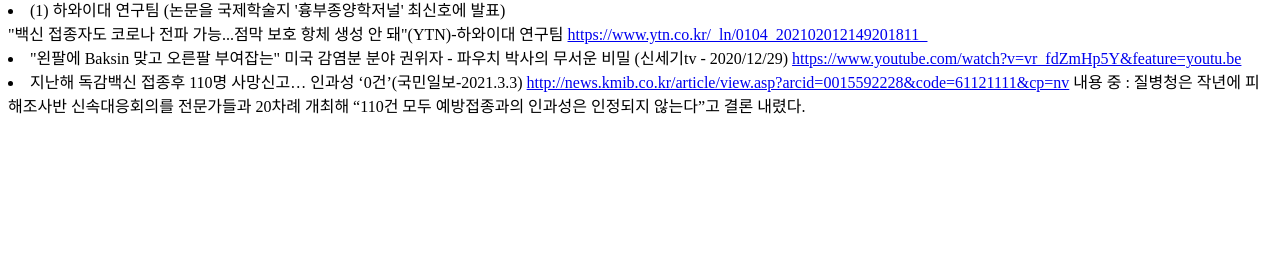
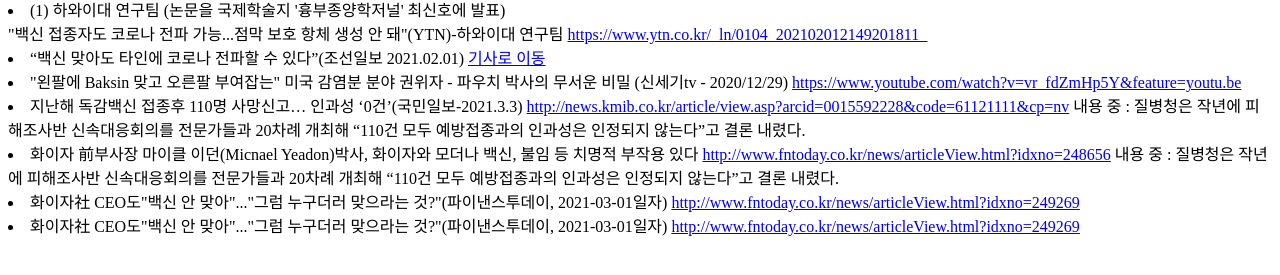
Before and after one commit to FRONTIERWJ/news, a plain HTML site: page index.html in a window 1280 px wide. Shown: the part 27-302 px from the top of the page. Drawn offline with Linux system fonts and the light colour scheme.

Commit message:
Update index.html

```diff
--- a/index.html
+++ b/index.html
@@ -6,6 +6,11 @@
 (1) 하와이대 연구팀 (논문을 국제학술지 '흉부종양학저널' 최신호에 발표)<br>
 "백신 접종자도 코로나 전파 가능...점막 보호 항체 생성 안 돼"(YTN)-하와이대 연구팀
 <a href='https://www.ytn.co.kr/_ln/0104_202102012149201811_'>https://www.ytn.co.kr/_ln/0104_202102012149201811_</a>
+</li>
+
+<li>
+“백신 맞아도 타인에 코로나 전파할 수 있다”(조선일보 2021.02.01)
+<a href='https://www.msn.com/ko-kr/money/topstories/%EB%B0%B1%EC%8B%A0-%EB%A7%9E%EC%95%84%EB%8F%84-%ED%83%80%EC%9D%B8%EC%97%90-%EC%BD%94%EB%A1%9C%EB%82%98-%EC%A0%84%ED%8C%8C%ED%95%A0-%EC%88%98-%EC%9E%88%EB%8B%A4/ar-BB1dhK6j'>기사로 이동</a>
 </li>
 
 <li>
@@ -19,4 +24,19 @@
 내용 중 : 질병청은 작년에 피해조사반 신속대응회의를 전문가들과 20차례 개최해 “110건 모두 예방접종과의 인과성은 인정되지 않는다”고 결론 내렸다.
 </li>
 
+<li>
+화이자 前부사장 마이클 이던(Micnael Yeadon)박사, 화이자와 모더나 백신, 불임 등 치명적 부작용 있다
+<a href='http://www.fntoday.co.kr/news/articleView.html?idxno=248656'>http://www.fntoday.co.kr/news/articleView.html?idxno=248656</a>
+내용 중 : 질병청은 작년에 피해조사반 신속대응회의를 전문가들과 20차례 개최해 “110건 모두 예방접종과의 인과성은 인정되지 않는다”고 결론 내렸다.
+</li>
+
+<li>
+화이자社 CEO도"백신 안 맞아"..."그럼 누구더러 맞으라는 것?"(파이낸스투데이, 2021-03-01일자)
+<a href='http://www.fntoday.co.kr/news/articleView.html?idxno=249269'>http://www.fntoday.co.kr/news/articleView.html?idxno=249269</a>
+</li>
+
+<li>
+화이자社 CEO도"백신 안 맞아"..."그럼 누구더러 맞으라는 것?"(파이낸스투데이, 2021-03-01일자)
+<a href='http://www.fntoday.co.kr/news/articleView.html?idxno=249269'>http://www.fntoday.co.kr/news/articleView.html?idxno=249269</a>
+</li>
 </html>
```
